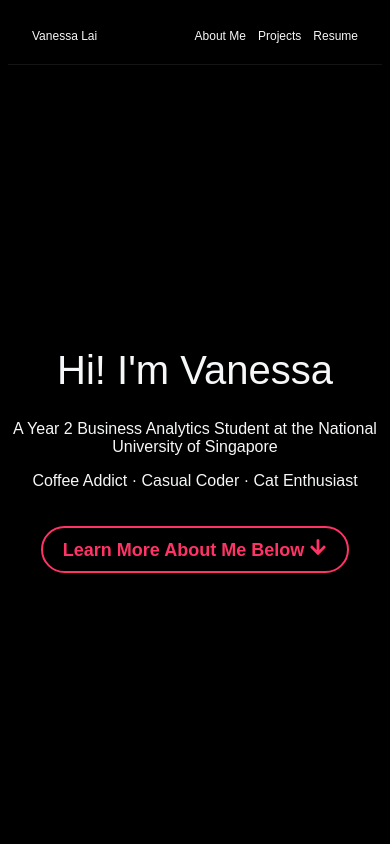
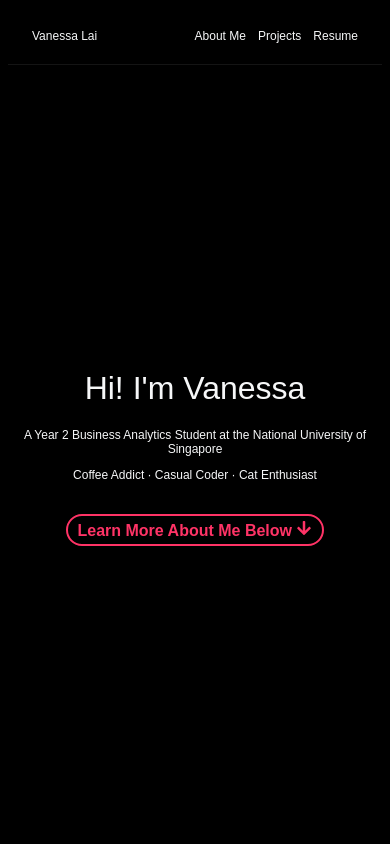
Before and after one commit to vanesssalai/portfolio, a React (Vite) app: page / in a window 390 px wide. Shown: the top 844 px of the page. Built offline with nearby package versions, Linux system fonts and the light colour scheme; a web font is replaced by a local one.

Commit message:
Hero reactive

```diff
--- a/src/components/Hero/Hero.css
+++ b/src/components/Hero/Hero.css
@@ -35,3 +35,18 @@
     color: white;
     animation: none;
 }
+
+@media (max-width: 768px) {
+    .hero-container h1 {
+        font-size: 32px;
+    }
+
+    .hero-container p {
+        font-size: 12px;
+    }
+
+    .link {
+        font-size: 16px;
+        padding: 4px 10px;
+    }
+}
```
